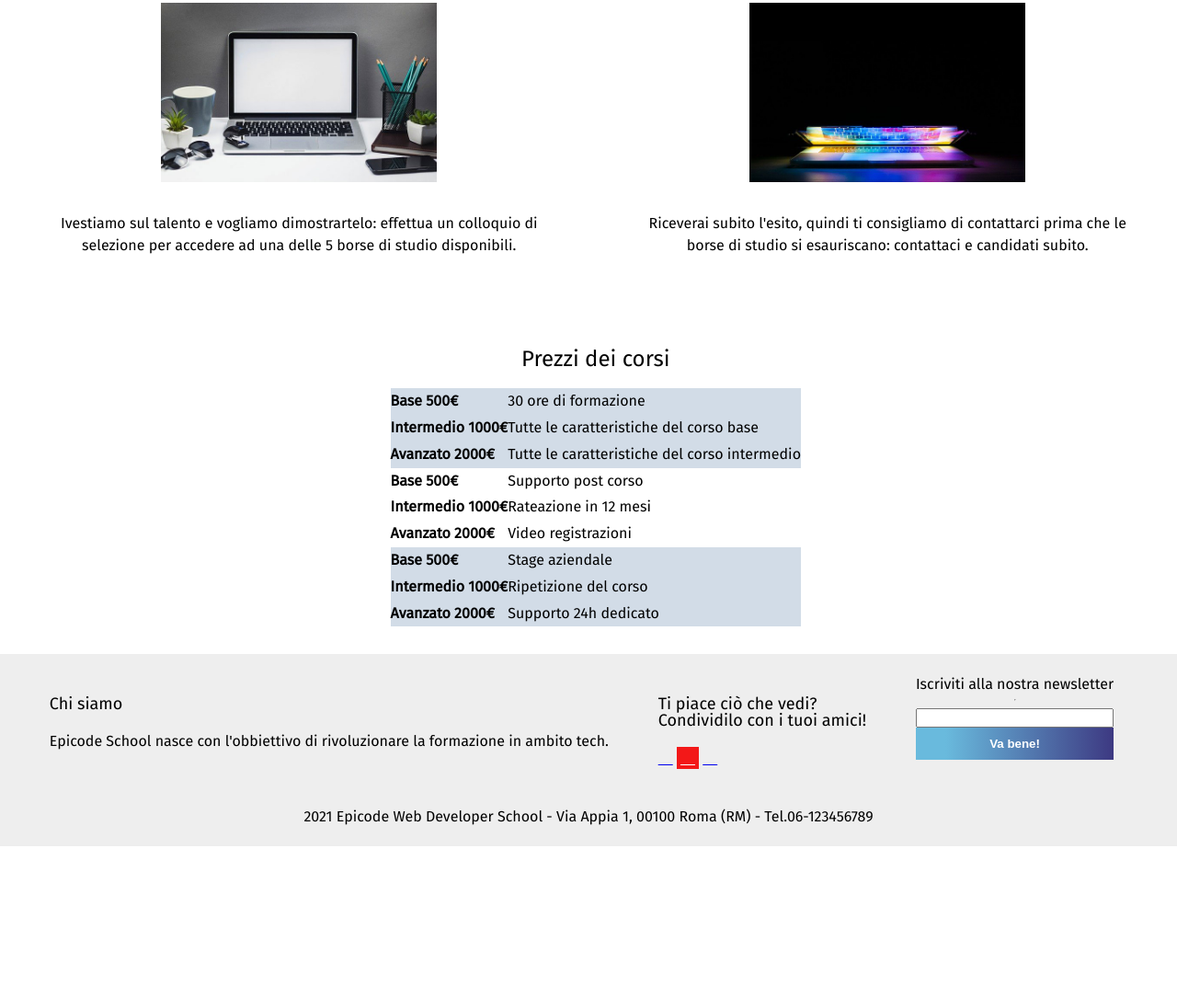
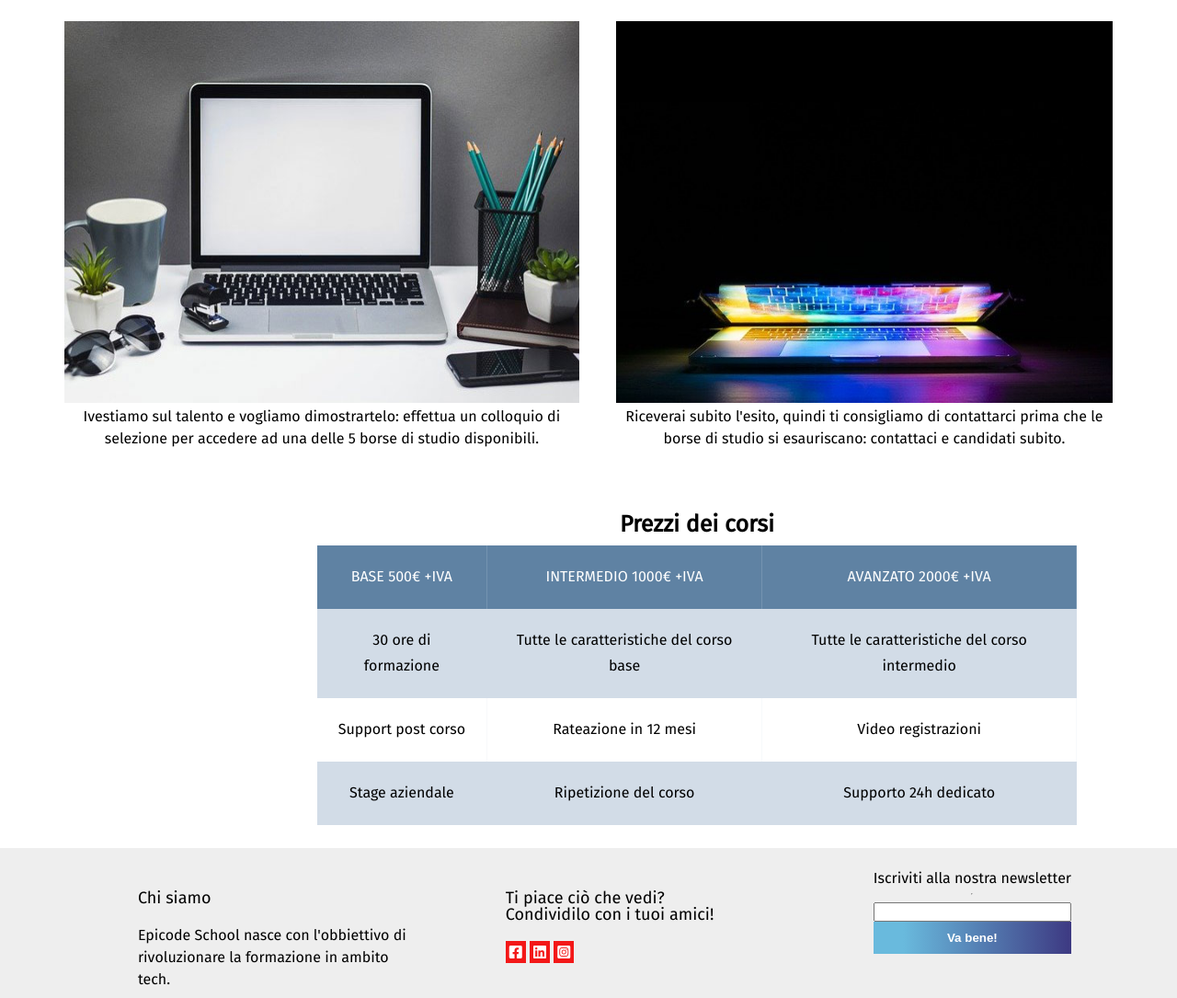
Before and after one commit to Kappi90/fe0122a-Orazio-Cappadonna, a plain HTML site: page s2/progetto/chi-siamo.html in a window 1280 px wide. Shown: the part 237-1322 px from the top of the page at 92% size. Before the commit the page ends 1157 px from the top, so only its background shows below. Drawn offline with Linux system fonts and the light colour scheme.

Commit message:
progetto_s2

```diff
--- a/s2/progetto/assets/css/stile.css
+++ b/s2/progetto/assets/css/stile.css
@@ -75,8 +75,6 @@ header{
     box-shadow: 3px 3px 10px #d3d3d3;
 }
 
-
-
 header nav li{
     display: inline-block;
     list-style: none;
@@ -90,22 +88,9 @@ header nav li a{
     margin-right: 15px;
 }
 
-.fa-map-marker-alt{
+.fa-ellipsis-h{
     color: red;
-    margin-bottom: 25px;
 }
-
-.fa-user-circle{
-    color: red;
-    margin-bottom: 25px;
-}
-
-.fa-comment-dots{
-    color: red;
-    margin-bottom: 25px;
-}
-
-
 
 /* MAIN INDEX */
 
@@ -154,6 +139,29 @@ header nav li a{
     padding: 25px 15px;
 }
 
+.fa-map-marker-alt{
+    color: red;
+    margin-bottom: 25px;
+    font-size: 30px;
+}
+
+.fa-user-circle{
+    color: red;
+    margin-bottom: 25px;
+    font-size: 30px;
+}
+
+.fa-comment-dots{
+    color: red;
+    margin-bottom: 25px;
+    font-size: 30px;
+}
+
+.fa-meh, .fa-grin-hearts, .fa-grin-alt{
+    color: red;
+    font-size: 30px;
+}
+
 .article{
     margin: 20px;
     display: flex;
@@ -195,6 +203,7 @@ header nav li a{
 }
 
 /* MAIN CHI SIAMO */
+
 .wearecoder{
     text-align: center;
     padding: 20px;
@@ -206,11 +215,15 @@ header nav li a{
     margin-bottom: 50px;
 }
 
-#pDueimg{
-    margin: 20px 15px;
+.foto{
+    padding: 20px;
 }
 
-table{
+.secTable{
+    display: none;
+}
+
+.table{
     text-align: left;
     border: none;
     background-color: #d2dce7;
@@ -218,10 +231,11 @@ table{
     line-height: 1.8;
 }
 
-caption{
+.firstC{
     text-align: center;
     font-size: 24px;
     padding: 10px;
+    background-color: white;
 }
 
 #tr2{
@@ -230,6 +244,7 @@ caption{
 
 #td1{
     font-weight: bold;
+    padding: 10px;
 }
 
 /* MAIN CONTATTI */
@@ -244,12 +259,11 @@ caption{
     flex-direction: column;
 }
 
-
 .input1{
     display: block;
     height: 20px;
     width: 250px;
-    margin-left: 20px;
+    margin-left: 25%;
     margin-bottom: 20px;
     padding: 5px;
     border: 1px solid #d3d3d3;
@@ -259,8 +273,8 @@ caption{
 .input2{
     display: block;
     height: 50px;
-    width: 250px;
-    margin-left: 20px;
+    width: 257px;
+    margin-left: 25%;
     border: 1px solid #d3d3d3;
     box-shadow: -2px -2px 5px #d3d3d3;
 }
@@ -301,6 +315,10 @@ footer{
     flex-direction: column;
 }
 
+#pH4{
+    width: 300px;
+}
+
 .socialLinks{
     margin-bottom: 20px;
 }
@@ -335,7 +353,7 @@ footer{
 
     header nav ul{
         position: absolute;
-        top: 8.8vh;
+        top: 7.8vh;
         right: -100%;
         background-color: white;
         width: 100vw;
@@ -360,6 +378,8 @@ footer{
 }
 
 @media screen and (min-width:768px){
+
+/* responsive index */
 
     .btnMenu{
         display: none;
@@ -406,22 +426,21 @@ footer{
         padding: 5px;
     }
 
+    /* responsive chi siamo */
+
+    .chisiamo{
+        margin-left: 50px;
+        margin-right: 50px;
+    }
+
     .dueimg{
         display: flex;
         flex-direction: row;
         margin-bottom: 50px;
     }
 
-    #pDueimg{
-        padding: 15px;
-        margin: 15px 25px;
-    }
     .wearecoder{
         justify-content: space-evenly;
-    }
-
-    .table{
-        margin-left: 32%;
     }
 
     #form{
@@ -437,6 +456,50 @@ footer{
      #inviamex{
          margin-left: 80px;
      }
+
+     .table{
+         display: none;
+     }
+
+     .secTable{
+        display: block;
+        border-collapse: collapse;
+        width: 70%;
+        padding-top: 40px;
+        margin-left: 15%;
+        margin-bottom: 25px;
+        line-height: 1.8;
+
+    }
+
+    caption{
+        font-weight: bold;
+        font-size: 25px;
+    }
+
+    th, td{
+        padding: 20px;
+        text-align: center;
+        border-right: 1px solid #d2dce72f;
+    }
+
+    tbody tr:nth-of-type(odd){
+        background-color: #d2dce7;
+    }
+
+    th{
+        background-color: #5f82a3;
+        color: white;
+    }
+
+    tr{
+        height: 60px;
+    }
+
+    #trSmall{
+        height: 40px;
+    }
+
 
 
 }
@@ -477,4 +540,20 @@ footer{
         margin-left: 20px;
     }
 
+    .table{
+        display: none;
+    }
+
+    .secTable{
+        display: block;
+    }
+
+    .secTable{
+        border-collapse: collapse;
+        width: 70%;
+        margin-left: 25%;
+
+    }
+
+
 }
--- a/s2/progetto/chi-siamo.html
+++ b/s2/progetto/chi-siamo.html
@@ -4,8 +4,8 @@
 <head>
   <meta charset="UTF-8">
   <meta name="viewport" content="width=device-width,initial-scale=1">
-  <meta name="description" content="">
-  <title>chi simo</title>
+  <meta name="description" content="Epicode School: la presentazione dei nostri servizi e l'offerta didattica.">
+  <title>Epicode - Profilo aziendale</title>
   <link rel="preconnect" href="https://fonts.googleapis.com">
   <link rel="preconnect" href="https://fonts.gstatic.com" crossorigin>
   <link href="https://fonts.googleapis.com/css2?family=Fira+Sans&display=swap" rel="stylesheet">
@@ -35,7 +35,7 @@
   </header>
 
 
-  <main>
+  <main  class="chisiamo">
     <div class="wearecoder">
       <h2>We are coder</h2>
       <p>Epicode School nasce con l'obbiettivo di rivoluzionare la formazione in ambito tech. Vogliamo essere il
@@ -43,10 +43,12 @@
         missione di trasformare le aziende dall'intero e offrire ai giovani sicure prospettive di carriera. Siamo a Roma
         ma arriviamo in tutta italia, per creare la communiy che rivoluzionerà il mondo del lavoro.</p>
     </div>
+
     <div class="dueimg">
-      <div id="foto">
-        <img src="assets/images/foto1.jpg" alt="foto1" width="300px" height="auto">
 
+      <div class="foto">
+
+        <img src="assets/images/foto1.jpg" alt="foto1" width="100%" height="100%">
         <p id="pDueimg">Ivestiamo sul talento e vogliamo dimostrartelo: effettua un colloquio di selezione per accedere
           ad una delle
           5 borse di studio disponibili.</p>
@@ -54,16 +56,19 @@
       </div>
 
       <div class="foto">
-        <img src="assets/images/foto2.jpg" alt="foto2" width="300px" height="auto">
+
+        <img src="assets/images/foto2.jpg" alt="foto2" width="100%" height="100%">
         <p id="pDueimg">Riceverai subito l'esito, quindi ti consigliamo di contattarci prima che le borse di studio si
           esauriscano:
           contattaci e candidati subito.</p>
+
       </div>
+
     </div>
 
-    <div class="table">
-      <table>
-        <caption>Prezzi dei corsi</caption>
+    <div>
+      <table class="table">
+        <caption class="firstC">Prezzi dei corsi</caption>
 
         <tbody>
 
@@ -108,18 +113,47 @@
       </table>
     </div>
 
+<div class="secTable">
+      <table>
+        <caption>Prezzi dei corsi</caption>
+        <thead id="thColor">
+            <tr>
+                <th>BASE 500&euro; +IVA</th>
+                <th>INTERMEDIO 1000&euro; +IVA</th>
+                <th>AVANZATO 2000&euro; +IVA</th>
+            </tr>
+        </thead>
+        <tbody>
+            <tr>
+                <td>30 ore di formazione</td>
+                <td>Tutte le caratteristiche del corso base</td>
+                <td>Tutte le caratteristiche del corso intermedio</td>
+            </tr>
+            <tr>
+                <td>Support post corso</td>
+                <td>Rateazione in 12 mesi</td>
+                <td>Video registrazioni</td>
+            </tr>
+            <tr id="trSmall">
+                <td>Stage aziendale</td>
+                <td>Ripetizione del corso</td>
+                <td>Supporto 24h dedicato</td>
+        </tbody>
+    </table>
+</div>
+
   </main>
   <footer>
     <div class="foot">
       <div class="chisiamo" id="footerInside">
         <h4>Chi siamo</h4>
-        <p>Epicode School nasce con l'obbiettivo di rivoluzionare la formazione in ambito tech.</p>
+        <p id="pH4">Epicode School nasce con l'obbiettivo di rivoluzionare la formazione in ambito tech.</p>
       </div>
       <div class="socialLinks" id="footerInside">
-        <h4>Ti piace ciò che vedi? <br> Condividilo con i tuoi amici!</h4>
-        <a href="#" class="fa fa-facebook"></a>
-        <a href="#" class="fa fa-linkedin"></a>
-        <a href="#" class="fa fa-instagram"></a>
+        <h4 id="pH4">Ti piace ciò che vedi? <br> Condividilo con i tuoi amici!</h4>
+        <a href="#"><i class="fab fa-facebook-square"></i></a>
+        <a href="#"><i class="fab fa-linkedin"></i></a>
+        <a href="#"><i class="fab fa-instagram-square"></i></a>
       </div>
       <div class="newsletter" id="footerInside">
         <label for="email">Iscriviti alla nostra newsletter</label>
```
Also changed, not shown: s2/progetto/contatti.html (+8 -9 lines), s2/progetto/index.html (+4 -4 lines).
